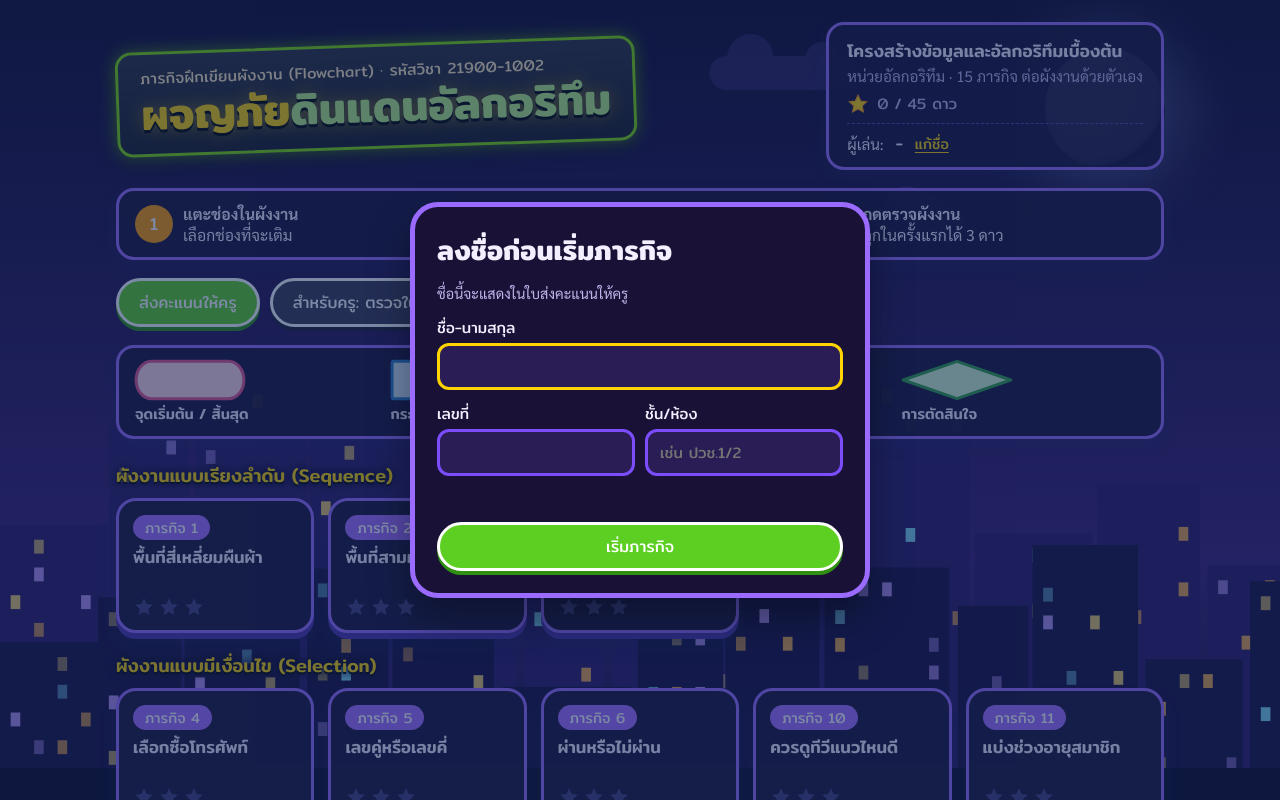
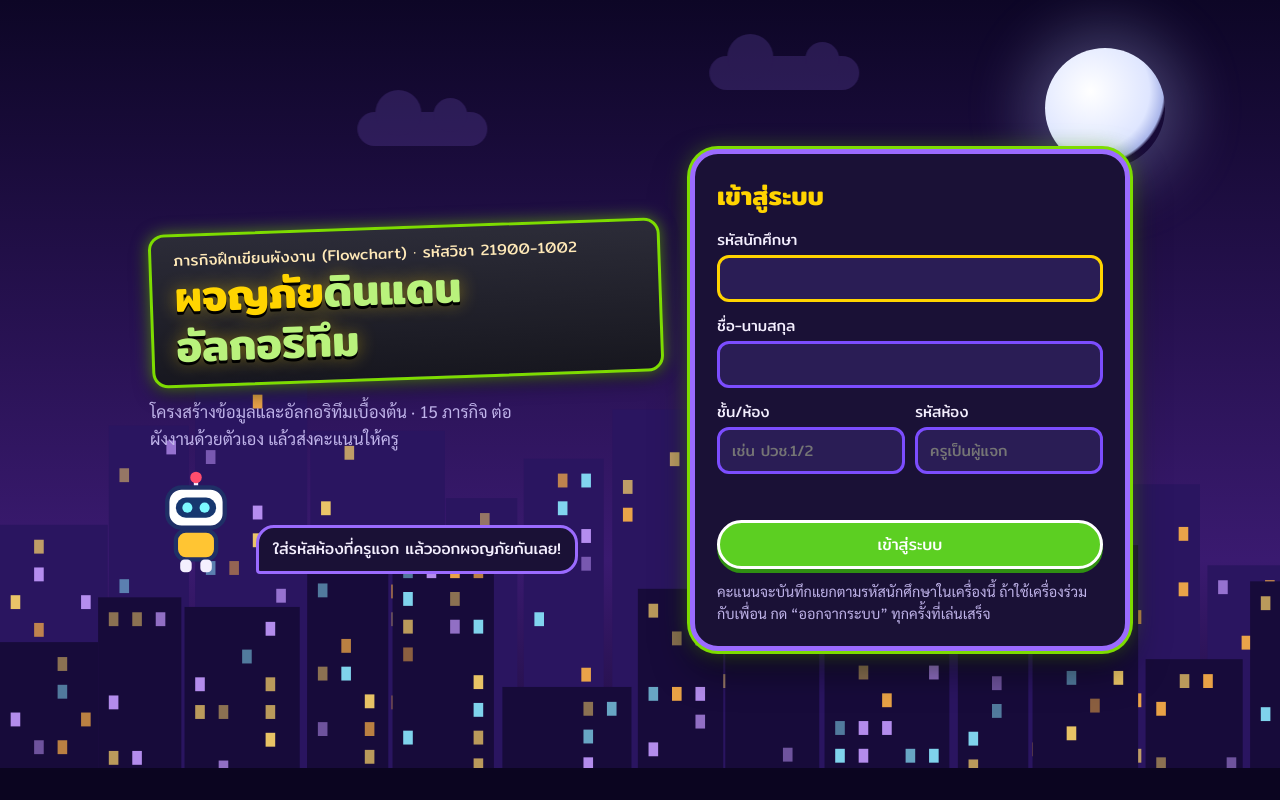
Before and after one commit to phemkhunthod163-bit/Nisachon, a plain HTML site: page index.html in a window 1280 px wide. Drawn offline with Linux system fonts and the light colour scheme.

Commit message:
Add files via upload

```diff
--- a/index.html
+++ b/index.html
@@ -138,6 +138,18 @@ h1,h2,h3{font-family:var(--display);margin:0;text-wrap:balance}
 .res p{margin:0;line-height:1.55}
 .res .row2{display:flex;flex-wrap:wrap;gap:10px;justify-content:center}
 
+/* ---------- หน้าเข้าสู่ระบบ ---------- */
+.nw{white-space:nowrap}
+#login{overflow:auto;place-items:center;padding:24px 16px}
+.login-in{width:min(980px,100%);display:grid;grid-template-columns:minmax(0,1fr) minmax(0,440px);gap:28px;align-items:center}
+.login-side{display:flex;flex-direction:column;gap:18px;align-items:flex-start}
+.login-side .logo{transform:rotate(-2deg)}
+.login-side p{margin:0;max-width:40ch;line-height:1.6;color:var(--ink-soft);font-size:1.05rem}
+.login-bot{display:flex;align-items:flex-end;gap:14px}
+.login-bot .bubble{background:var(--card);border:3px solid var(--edge);border-radius:18px 18px 18px 4px;padding:10px 14px;font-family:var(--display);font-size:.98rem;line-height:1.45;max-width:30ch}
+.login-card{background:var(--card);border:5px solid var(--edge);border-radius:28px;padding:22px;display:flex;flex-direction:column;gap:12px;box-shadow:0 0 0 3px #7ddc00,0 0 22px rgba(125,220,0,.4),0 18px 36px rgba(0,0,0,.5)}
+.login-card h2{font-size:1.6rem;font-weight:600;color:var(--sun)}
+@media (max-width:820px){.login-in{grid-template-columns:1fr}.login-side{align-items:center;text-align:center}.login-bot{display:none}}
 /* ---------- ผู้เล่นและใบส่งคะแนน ---------- */
 .player{display:flex;flex-wrap:wrap;align-items:center;gap:8px 12px;margin-top:8px;padding-top:8px;border-top:1px dashed var(--line);font-size:.95rem}
 .player b{font-family:var(--display);font-weight:500}
@@ -171,18 +183,53 @@ h1,h2,h3{font-family:var(--display);margin:0;text-wrap:balance}
 </div>
 
 <div id="app">
-  <main id="home" class="screen on">
+  <main id="login" class="screen">
+    <div class="login-in">
+      <div class="login-side">
+        <div class="sign logo">
+          <small>ภารกิจฝึกเขียนผังงาน (Flowchart) · รหัสวิชา 21900-1002</small>
+          <h1><span class="nw">ผจญภัย</span><wbr><b><span class="nw">ดินแดน</span><wbr><span class="nw">อัลกอริทึม</span></b></h1>
+        </div>
+        <p>โครงสร้างข้อมูลและอัลกอริทึมเบื้องต้น · 15 ภารกิจ ต่อผังงานด้วยตัวเอง แล้วส่งคะแนนให้ครู</p>
+        <div class="login-bot" aria-hidden="true">
+          <svg viewBox="0 0 64 72" width="92" height="104">
+            <line x1="32" y1="4" x2="32" y2="14" stroke="#f4effe" stroke-width="3"/><circle cx="32" cy="5" r="4" fill="#ff4d6d"/>
+            <rect x="12" y="12" width="40" height="28" rx="10" fill="#fff" stroke="#1f2f66" stroke-width="3"/>
+            <rect x="18" y="19" width="28" height="14" rx="7" fill="#16376f"/>
+            <circle cx="26" cy="26" r="3.5" fill="#7df9ff"/><circle cx="38" cy="26" r="3.5" fill="#7df9ff"/>
+            <rect x="18" y="42" width="28" height="20" rx="7" fill="#ffc533" stroke="#1f2f66" stroke-width="3"/>
+            <rect x="21" y="62" width="8" height="9" rx="3" fill="#f4effe"/><rect x="35" y="62" width="8" height="9" rx="3" fill="#f4effe"/>
+          </svg>
+          <div class="bubble">ใส่รหัสห้องที่ครูแจก แล้วออกผจญภัยกันเลย!</div>
+        </div>
+      </div>
+      <form class="login-card form" id="loginForm" aria-labelledby="lH" novalidate>
+        <h2 id="lH">เข้าสู่ระบบ</h2>
+        <label for="fNo">รหัสนักศึกษา<input id="fNo" inputmode="numeric" autocomplete="username" maxlength="20"></label>
+        <label for="fName">ชื่อ-นามสกุล<input id="fName" autocomplete="name" maxlength="60"></label>
+        <div class="two">
+          <label for="fRoom">ชั้น/ห้อง<input id="fRoom" maxlength="20" placeholder="เช่น ปวช.1/2"></label>
+          <label for="fCode">รหัสห้อง<input id="fCode" autocomplete="off" autocapitalize="characters" maxlength="20" placeholder="ครูเป็นผู้แจก"></label>
+        </div>
+        <p class="err" id="fErr" aria-live="polite"></p>
+        <button class="btn g" type="submit">เข้าสู่ระบบ</button>
+        <p class="hint">คะแนนจะบันทึกแยกตามรหัสนักศึกษาในเครื่องนี้ ถ้าใช้เครื่องร่วมกับเพื่อน กด “ออกจากระบบ” ทุกครั้งที่เล่นเสร็จ</p>
+      </form>
+    </div>
+  </main>
+
+  <main id="home" class="screen">
     <div class="home-in">
       <div class="title-row">
         <div class="sign logo">
           <small>ภารกิจฝึกเขียนผังงาน (Flowchart) · รหัสวิชา 21900-1002</small>
-          <h1>ผจญภัย<b>ดินแดนอัลกอริทึม</b></h1>
+          <h1><span class="nw">ผจญภัย</span><wbr><b><span class="nw">ดินแดน</span><wbr><span class="nw">อัลกอริทึม</span></b></h1>
         </div>
         <div class="course">
           <strong>โครงสร้างข้อมูลและอัลกอริทึมเบื้องต้น</strong>
           <span>หน่วยอัลกอริทึม · 15 ภารกิจ ต่อผังงานด้วยตัวเอง</span>
           <div class="total"><svg class="star on" viewBox="0 0 24 24"><use href="#i-star"/></svg><span id="total">0 / 45 ดาว</span></div>
-          <div class="player">ผู้เล่น: <b id="pName">-</b><button class="linkbtn" id="bEditName">แก้ชื่อ</button></div>
+          <div class="player">ผู้เล่น: <b id="pName">-</b><button class="linkbtn" id="bEditName">ออกจากระบบ</button></div>
         </div>
       </div>
       <div class="howto">
@@ -236,17 +283,7 @@ h1,h2,h3{font-family:var(--display);margin:0;text-wrap:balance}
   </main>
 </div>
 
-<div class="over" id="nameDlg"><form class="res form" id="nameForm" role="dialog" aria-modal="true" aria-labelledby="nH">
-  <h2 id="nH">ลงชื่อก่อนเริ่มภารกิจ</h2>
-  <p class="hint">ชื่อนี้จะแสดงในใบส่งคะแนนให้ครู</p>
-  <label for="fName">ชื่อ-นามสกุล<input id="fName" autocomplete="name" maxlength="60" required></label>
-  <div class="two">
-    <label for="fNo">เลขที่<input id="fNo" inputmode="numeric" maxlength="6" required></label>
-    <label for="fRoom">ชั้น/ห้อง<input id="fRoom" maxlength="20" placeholder="เช่น ปวช.1/2" required></label>
-  </div>
-  <p class="err" id="fErr"></p>
-  <button class="btn g" type="submit">เริ่มภารกิจ</button>
-</form></div>
+
 
 <div class="over" id="slipDlg"><div class="res form" role="dialog" aria-modal="true" aria-labelledby="sH">
   <h2 id="sH">ใบส่งคะแนน</h2>
@@ -335,8 +372,10 @@ const $=id=>document.getElementById(id);
 const starSvg=on=>`<svg class="star${on?' on':''}" viewBox="0 0 24 24"><use href="#i-star"/></svg>`;
 const S={m:0,slots:[],fill:[],bank:[],act:0,tries:0,done:false,sound:true,best:[]};
 const load=(k,d)=>{try{return JSON.parse(localStorage.getItem(k))||d}catch(e){return d}};
-S.best=load('flow-quest-best',[]);S.rec=load('flow-quest-rec',[]);S.who=load('flow-quest-who',null);
-const save=()=>{try{localStorage.setItem('flow-quest-best',JSON.stringify(S.best));localStorage.setItem('flow-quest-rec',JSON.stringify(S.rec))}catch(e){}};
+S.who=load('flow-quest-who',null);if(!S.who||S.who.v!==2)S.who=null;
+function loadProgress(){const id=S.who?S.who.no:'';S.best=load('flow-quest-best:'+id,[]);S.rec=load('flow-quest-rec:'+id,[])}
+loadProgress();
+const save=()=>{if(!S.who)return;const id=S.who.no;try{localStorage.setItem('flow-quest-best:'+id,JSON.stringify(S.best));localStorage.setItem('flow-quest-rec:'+id,JSON.stringify(S.rec))}catch(e){}};
 /* บันทึกผลภารกิจ: เก็บผลที่ดาวมากที่สุด */
 function record(i,r){const o=S.rec[i];r.seen=!!(r.seen||(o&&o.seen));if(!o||r.stars>o.stars||(!o.stars&&!r.stars))S.rec[i]=r;save()}
 
@@ -444,14 +483,20 @@ $('bReset').addEventListener('click',()=>{sfx.pick();start(S.m)});
 $('tExit').addEventListener('click',goHome);
 $('tSound').addEventListener('click',()=>{S.sound=!S.sound;$('tSound').setAttribute('aria-pressed',S.sound);sfx.pick()});
 /* ---------- ผู้เล่น ---------- */
-function showWho(){$('pName').textContent=S.who?`${S.who.name} เลขที่ ${S.who.no} ${S.who.room}`:'-'}
-function openName(){const w=S.who||{};$('fName').value=w.name||'';$('fNo').value=w.no||'';$('fRoom').value=w.room||'';$('fErr').textContent='';$('nameDlg').classList.add('on');$('fName').focus()}
-$('nameForm').addEventListener('submit',e=>{e.preventDefault();
-  const w={name:$('fName').value.trim().replace(/\s+/g,' '),no:$('fNo').value.trim(),room:$('fRoom').value.trim()};
-  if(!w.name||!w.no||!w.room){$('fErr').textContent='กรอกชื่อ เลขที่ และชั้น/ห้องให้ครบ';return}
+const ROOMKEY='J7PW-YX84';
+function showWho(){$('pName').textContent=S.who?`${S.who.name} (${S.who.no}) ${S.who.room}`:'-'}
+function showLogin(){$('over').classList.remove('on');['slipDlg','teachDlg'].forEach(id=>$(id).classList.remove('on'));
+  $('fErr').textContent='';$('fCode').value='';show('login');setTimeout(()=>$('fNo').focus(),50)}
+$('loginForm').addEventListener('submit',e=>{e.preventDefault();
+  const w={v:2,no:$('fNo').value.trim().replace(/\s+/g,''),name:$('fName').value.trim().replace(/\s+/g,' '),room:$('fRoom').value.trim()};
+  const miss=[!w.no&&'รหัสนักศึกษา',!w.name&&'ชื่อ-นามสกุล',!w.room&&'ชั้น/ห้อง',!$('fCode').value.trim()&&'รหัสห้อง'].filter(Boolean);
+  if(miss.length){$('fErr').textContent='กรอกให้ครบ: '+miss.join(', ');sfx.no();return}
+  if(!/^[0-9A-Za-z-]+$/.test(w.no)){$('fErr').textContent='รหัสนักศึกษาใช้ได้เฉพาะตัวเลขและตัวอักษรภาษาอังกฤษ';sfx.no();return}
+  if(code('room|'+$('fCode').value.trim().toUpperCase())!==ROOMKEY){$('fErr').textContent='รหัสห้องไม่ถูกต้อง ลองถามครูอีกครั้ง';sfx.no();$('fCode').select();return}
   S.who=w;try{localStorage.setItem('flow-quest-who',JSON.stringify(w))}catch(e){}
-  $('nameDlg').classList.remove('on');showWho();sfx.pick()});
-$('bEditName').addEventListener('click',openName);
+  loadProgress();showWho();drawMap();show('home');sfx.win()});
+$('bEditName').addEventListener('click',()=>{sfx.pick();S.who=null;try{localStorage.removeItem('flow-quest-who')}catch(e){}
+  loadProgress();$('fNo').value='';$('fName').value='';$('fRoom').value='';showLogin()});
 
 /* ---------- ใบส่งคะแนน + รหัสตรวจ ---------- */
 const SALT='21900-1002|flow|v1';
@@ -468,10 +513,10 @@ function lines(){
 }
 function slip(){
   const w=S.who,{out,tot,done}=lines();
-  const body=[`ชื่อ: ${w.name}`,`เลขที่: ${w.no}`,`ชั้น/ห้อง: ${w.room}`,...out,`รวม: ${tot}/${M.length*3} ดาว · ผ่าน ${done}/${M.length} ภารกิจ`];
+  const body=[`ชื่อ: ${w.name}`,`รหัสนักศึกษา: ${w.no}`,`ชั้น/ห้อง: ${w.room}`,...out,`รวม: ${tot}/${M.length*3} ดาว · ผ่าน ${done}/${M.length} ภารกิจ`];
   return ['ใบส่งคะแนน ผจญภัยดินแดนอัลกอริทึม (21900-1002)',...body,`รหัสตรวจ: ${code(body.join('\n'))}`].join('\n');
 }
-$('bSlip').addEventListener('click',()=>{sfx.pick();if(!S.who){openName();return}
+$('bSlip').addEventListener('click',()=>{sfx.pick();if(!S.who){showLogin();return}
   $('slipText').value=slip();$('slipMsg').textContent='';$('slipMsg').className='err';$('slipDlg').classList.add('on')});
 $('bCopy').addEventListener('click',async()=>{const t=$('slipText');
   try{await navigator.clipboard.writeText(t.value);$('slipMsg').textContent='คัดลอกแล้ว นำไปวางส่งครูได้เลย';$('slipMsg').className='err ok'}
@@ -490,9 +535,9 @@ $('bVerify').addEventListener('click',()=>{
   else{m.className='err';m.textContent='รหัสไม่ตรง ใบคะแนนนี้ถูกแก้ไข หรือคัดลอกมาไม่ครบ'}});
 
 /* ปิดหน้าต่างด้วย Esc (ยกเว้นหน้าลงชื่อครั้งแรก) */
-document.addEventListener('keydown',e=>{if(e.key!=='Escape')return;['slipDlg','teachDlg'].forEach(id=>$(id).classList.remove('on'));if(S.who)$('nameDlg').classList.remove('on')});
+document.addEventListener('keydown',e=>{if(e.key!=='Escape')return;['slipDlg','teachDlg'].forEach(id=>$(id).classList.remove('on'))});
 
-drawMap();showWho();if(!S.who)openName();
+drawMap();showWho();if(S.who)show('home');else showLogin();
 </script>
 </body>
 </html>
```
